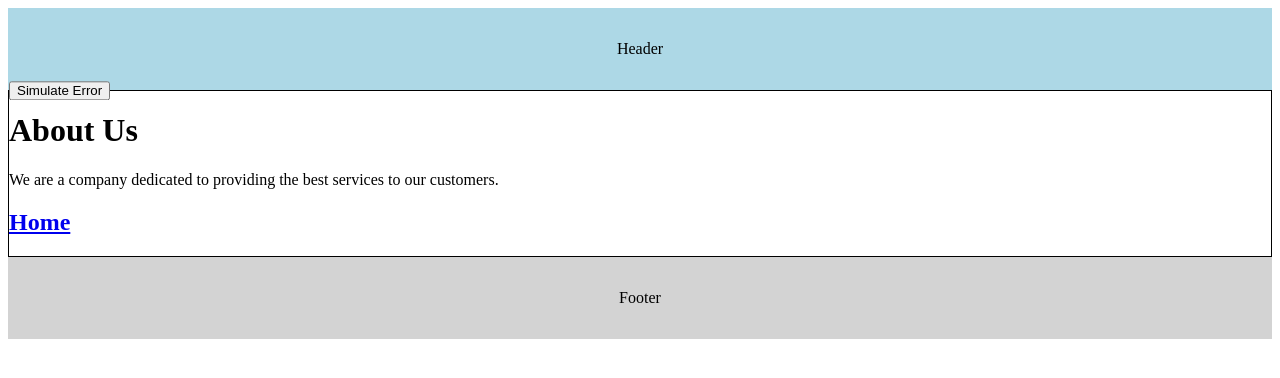
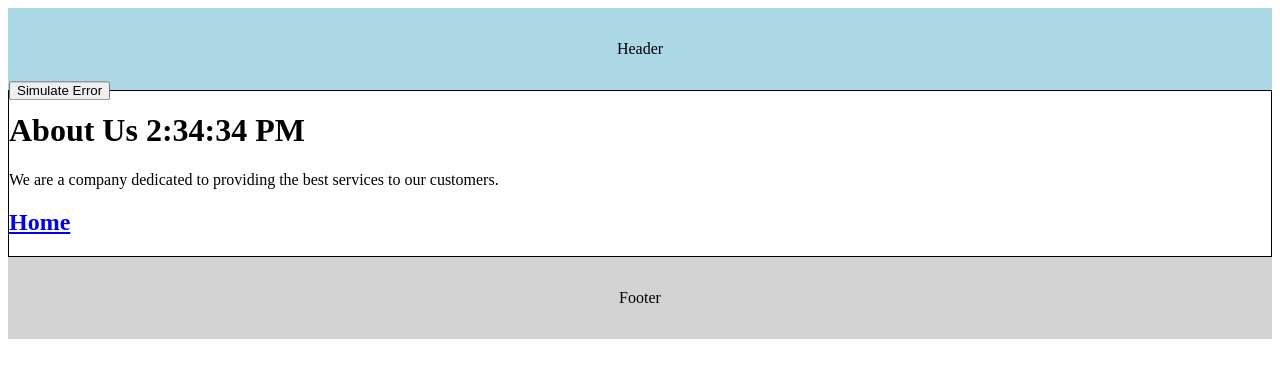
Before and after one commit to itzaddddd/hello-next, a Next.js app: page /about in a window 1280 px wide. Shown: the top 378 px of the page. Built offline with nearby package versions, Linux system fonts and the light colour scheme; no server answers.

Commit message:
add about page to run dynamic server rendering

```diff
--- a/src/app/about/page.tsx
+++ b/src/app/about/page.tsx
@@ -1,4 +1,5 @@
 import { Metadata } from "next"
+import { cookies } from "next/headers"
 import Link from "next/link"
 
 export const metadata: Metadata = {
@@ -7,11 +8,14 @@ export const metadata: Metadata = {
   }
 }
 
-export default function About() {
+export default async function About() {
+  const cookieStore = await cookies()
+  const theme = cookieStore.get("theme")
+  console.log(theme);
   console.log("about page server component")
   return (
     <div>
-      <h1>About Us</h1>
+      <h1>About Us {new Date().toLocaleTimeString()}</h1>
       <p>We are a company dedicated to providing the best services to our customers.</p>
       <h2>
         <Link href="/">
```
